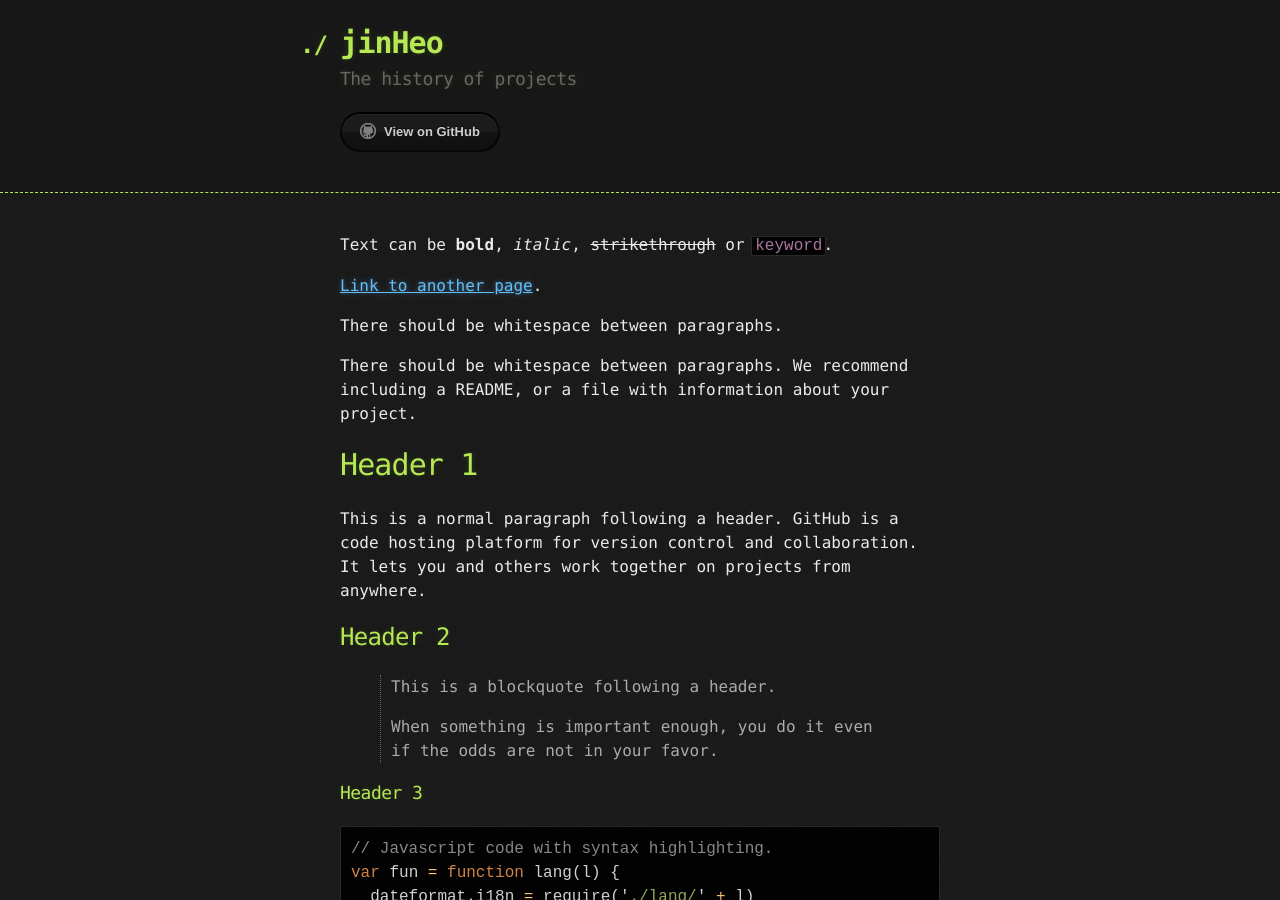
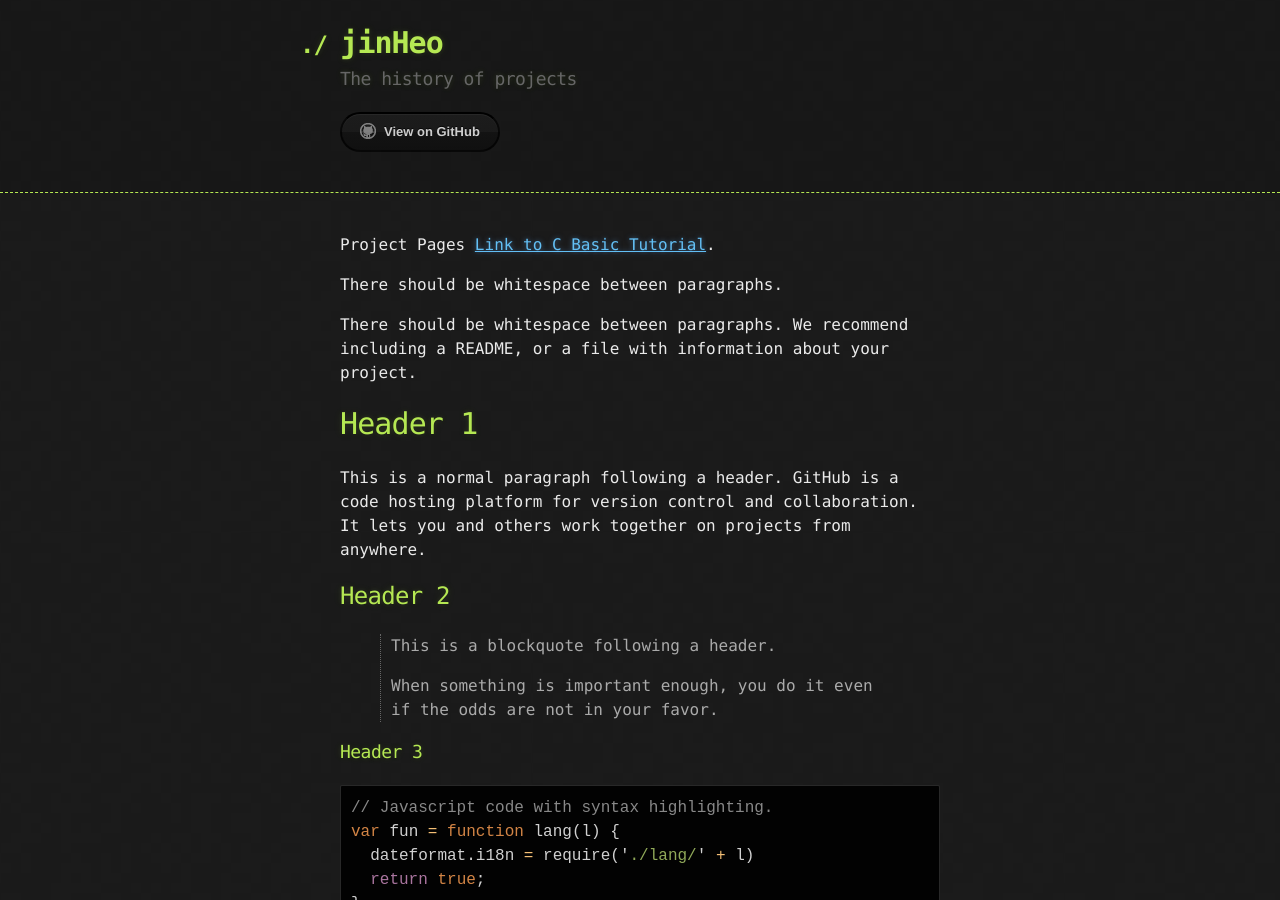
Before and after one commit to celindacain25/jin993.github.io, a Jekyll site: the page built from index.md, in a window 1280 px wide and 900 px high. Built offline with Jekyll 4.4.1, drawn with Linux system fonts in a browser that asks for light colours.

Commit message:
Update index.md

```diff
--- a/index.md
+++ b/index.md
@@ -2,9 +2,8 @@
 layout: default
 ---
 
-Text can be **bold**, _italic_, ~~strikethrough~~ or `keyword`.
-
-[Link to another page](another-page).
+Project Pages
+[Link to C Basic Tutorial](pages/ctutorial).
 
 There should be whitespace between paragraphs.
 
```
